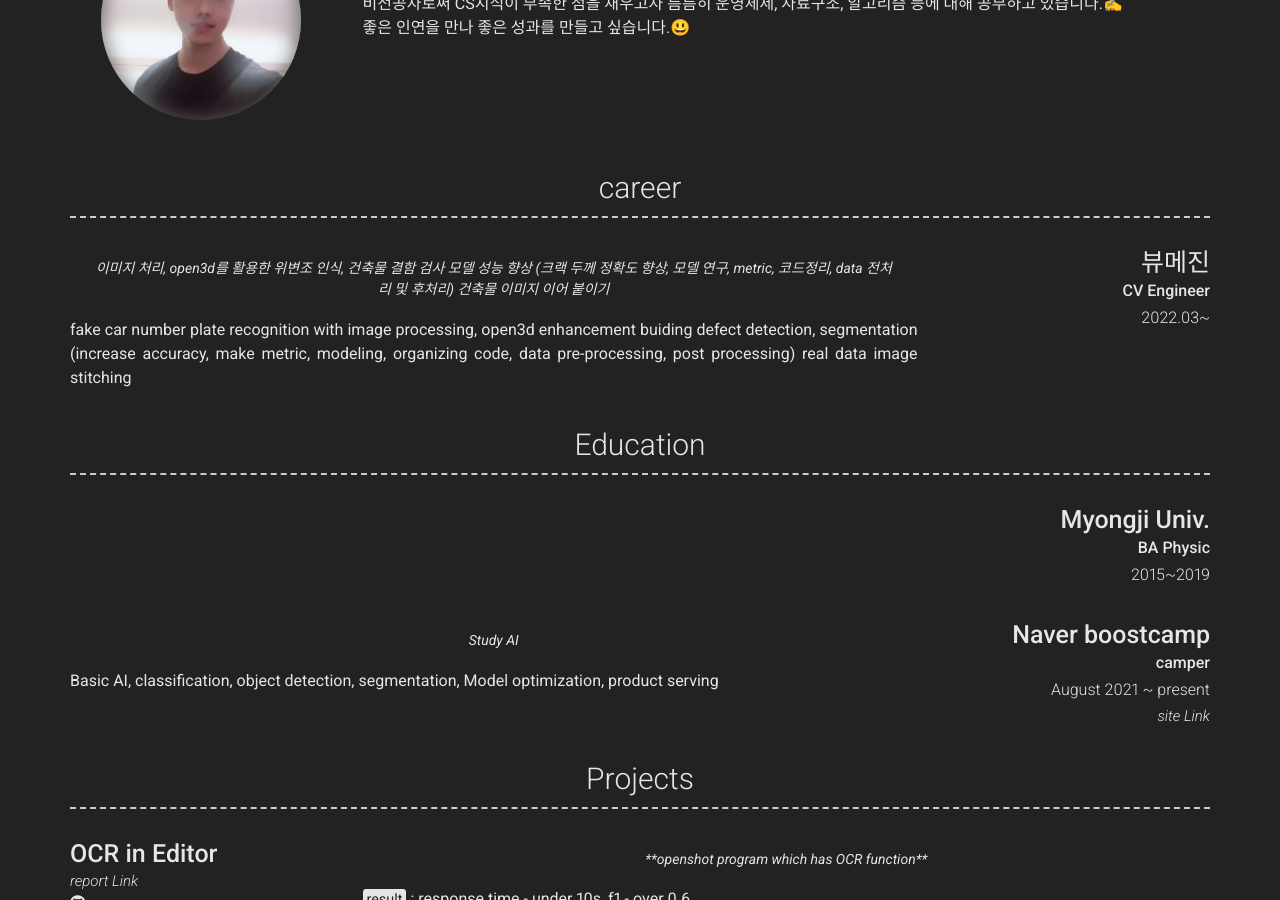
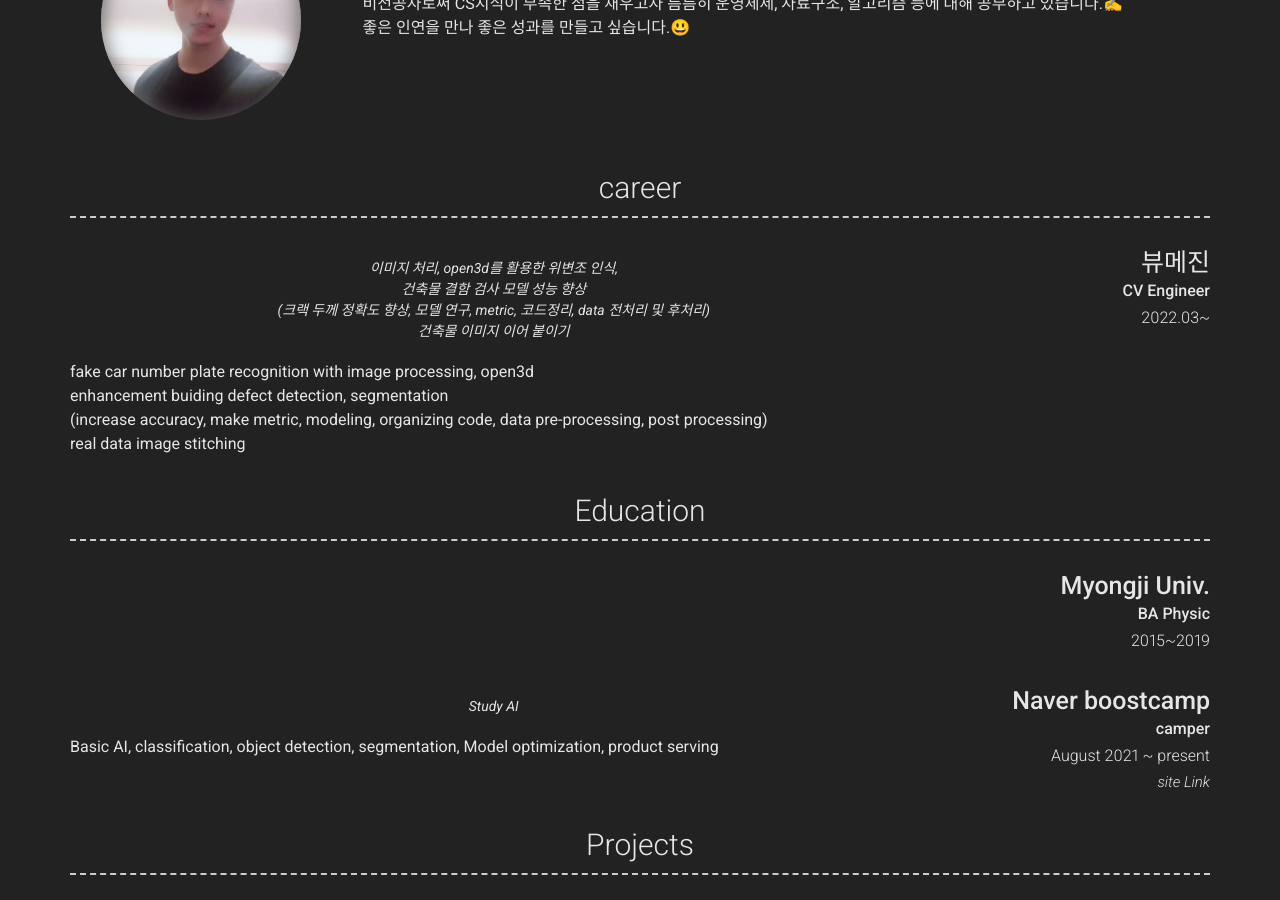
Before and after one commit to ksm0517/aboutMe, a Jekyll site: the page built from index.md, in a window 1280 px wide and 900 px high, scrolled down 409 px. Built offline with Jekyll 4.4.1, drawn with Linux system fonts in a browser that asks for light colours; nearby versions of some CDN libraries.

Commit message:
Update _config.yml

```diff
--- a/_config.yml
+++ b/_config.yml
@@ -59,15 +59,15 @@ content:
         sub_title: CV Engineer
         caption: 2022.03~
         quote: >
-          이미지 처리, open3d를 활용한 위변조 인식,
-          건축물 결함 검사 모델 성능 향상
-          (크랙 두께 정확도 향상, 모델 연구, metric, 코드정리, data 전처리 및 후처리)
-          건축물 이미지 이어 붙이기
+          이미지 처리, open3d를 활용한 위변조 인식,<br/>
+          건축물 결함 검사 모델 성능 향상<br/>
+          (크랙 두께 정확도 향상, 모델 연구, metric, 코드정리, data 전처리 및 후처리)<br/>
+          건축물 이미지 이어 붙이기<br/>
         description: | # this will include new lines to allow paragraphs
-          fake car number plate recognition with image processing, open3d
-          enhancement buiding defect detection, segmentation
-          (increase accuracy, make metric, modeling, organizing code, data pre-processing, post processing)
-          real data image stitching
+          fake car number plate recognition with image processing, open3d<br/>
+          enhancement buiding defect detection, segmentation<br/>
+          (increase accuracy, make metric, modeling, organizing code, data pre-processing, post processing)<br/>
+          real data image stitching<br/>
 
   - title: Education
     layout: list
```
